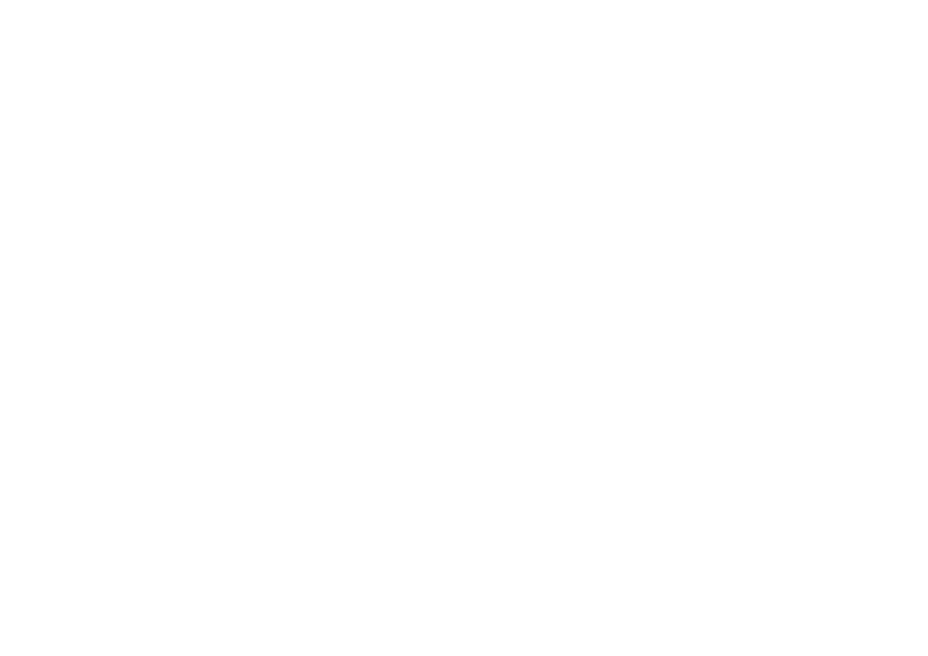
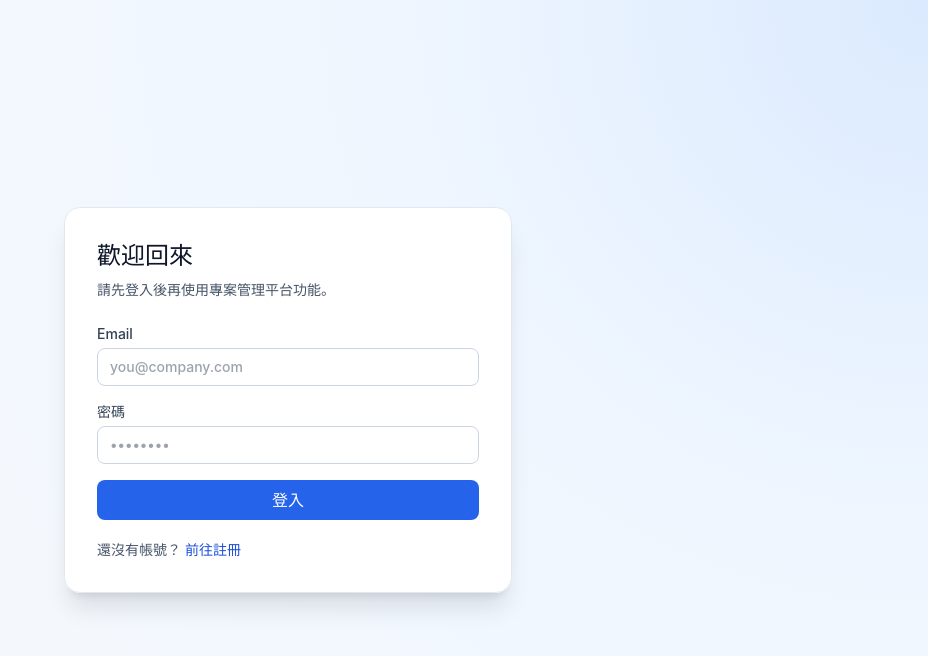
Before and after one commit to ZUIHUI/Project-Management-Platform, a React app in the folder apps/web/: page /#/login in a window 1280 px wide. Before the commit this address had no page. Shown: the top 656 px of the page, without its empty margins (352-1280 px from the left). Built offline with nearby package versions, Linux system fonts and the light colour scheme; the HTML template or start-up script is replaced by a standard one.

Commit message:
fix(web): enforce auth flow and show login/register changes

```diff
--- a/apps/web/src/App.jsx
+++ b/apps/web/src/App.jsx
@@ -1,18 +1,65 @@
-import { HashRouter, Routes, Route } from "react-router-dom";
+import { HashRouter, Navigate, Route, Routes } from "react-router-dom";
 import Dashboard from "./pages/Dashboard";
 import Projects from "./pages/Projects";
 import Tasks from "./pages/Tasks";
 import MainLayout from "./components/layout/MainLayout";
+import Login from "./pages/Login";
+import Register from "./pages/Register";
+
+const STORAGE_KEY = "pmp-authenticated";
+
+const isAuthenticated = () => localStorage.getItem(STORAGE_KEY) === "true";
+
+function ProtectedLayout({ onLogout }) {
+  if (!isAuthenticated()) {
+    return <Navigate to="/login" replace />;
+  }
+
+  return <MainLayout onLogout={onLogout} />;
+}
+
+function PublicOnly({ children }) {
+  if (isAuthenticated()) {
+    return <Navigate to="/" replace />;
+  }
+
+  return children;
+}
 
 export default function App() {
+  const handleAuthSuccess = () => {
+    localStorage.setItem(STORAGE_KEY, "true");
+  };
+
+  const handleLogout = () => {
+    localStorage.removeItem(STORAGE_KEY);
+  };
+
   return (
     <HashRouter>
       <Routes>
-        <Route path="/" element={<MainLayout />}>
+        <Route
+          path="/login"
+          element={(
+            <PublicOnly>
+              <Login onLoginSuccess={handleAuthSuccess} />
+            </PublicOnly>
+          )}
+        />
+        <Route
+          path="/register"
+          element={(
+            <PublicOnly>
+              <Register onRegisterSuccess={handleAuthSuccess} />
+            </PublicOnly>
+          )}
+        />
+        <Route path="/" element={<ProtectedLayout onLogout={handleLogout} />}>
           <Route index element={<Dashboard />} />
           <Route path="projects" element={<Projects />} />
           <Route path="tasks" element={<Tasks />} />
         </Route>
+        <Route path="*" element={<Navigate to="/" replace />} />
       </Routes>
     </HashRouter>
   );
--- a/apps/web/src/components/layout/MainLayout.jsx
+++ b/apps/web/src/components/layout/MainLayout.jsx
@@ -2,16 +2,14 @@
 import { Outlet } from "react-router-dom";
 import Onboarding from "../Onboarding";
 
-export default function MainLayout() {
+export default function MainLayout({ onLogout }) {
   return (
-    <div className="flex w-full h-max min-h-screen">
-      <Sidebar />
-      <main className="flex-1 bg-white px-8 py-6">
+    <div className="flex min-h-screen w-full bg-slate-50 text-slate-900">
+      <Sidebar onLogout={onLogout} />
+      <main className="flex-1 px-6 py-6 md:px-8">
         <Onboarding />
-        <div className="flex gap-8 h-full">
-          <div className="flex-1 min-w-[350px]">
-            <Outlet />
-          </div>
+        <div className="h-full rounded-xl border border-slate-200 bg-white p-5 shadow-sm md:p-6">
+          <Outlet />
         </div>
       </main>
     </div>
--- a/apps/web/src/index.css
+++ b/apps/web/src/index.css
@@ -1,83 +1,37 @@
+@tailwind base;
+@tailwind components;
+@tailwind utilities;
+
 :root {
-  font-family: system-ui, Avenir, Helvetica, Arial, sans-serif;
+  font-family: "Inter", "Noto Sans TC", "Segoe UI", sans-serif;
   line-height: 1.5;
   font-weight: 400;
-
-  color-scheme: light dark;
-  color: rgba(255, 255, 255, 0.87);
-  background-color: #242424;
-
+  color: #0f172a;
+  background: #f1f5f9;
   font-synthesis: none;
   text-rendering: optimizeLegibility;
   -webkit-font-smoothing: antialiased;
   -moz-osx-font-smoothing: grayscale;
 }
 
-a {
-  font-weight: 500;
-  color: #646cff;
-  text-decoration: inherit;
+* {
+  box-sizing: border-box;
 }
-
-a:hover {
-  color: #535bf2;
-}
-
-body {
-  margin: 0;
-  display: flex;
-  place-items: center;
-  min-width: 320px;
-  min-height: 100vh;
-}
-
-h1 {
-  font-size: 3.2em;
-  line-height: 1.1;
-}
-
-button {
-  border-radius: 8px;
-  border: 1px solid transparent;
-  padding: 0.6em 1.2em;
-  font-size: 1em;
-  font-weight: 500;
-  font-family: inherit;
-  background-color: #1a1a1a;
-  cursor: pointer;
-  transition: border-color 0.25s;
-}
-
-button:hover {
-  border-color: #646cff;
-}
-
-button:focus,
-button:focus-visible {
-  outline: 4px auto -webkit-focus-ring-color;
-}
-
-@media (prefers-color-scheme: light) {
-  :root {
-    color: #213547;
-    background-color: #ffffff;
-  }
-
-  a:hover {
-    color: #747bff;
-  }
-
-  button {
-    background-color: #f9f9f9;
-  }
-}
-
-@tailwind base;
-@tailwind components;
-@tailwind utilities;
 
 html,
 body,
 #root {
-  @apply w-full h-full min-h-screen m-0 p-0;
+  @apply w-full min-h-screen m-0 p-0;
 }
+
+body {
+  background: radial-gradient(circle at top right, #dbeafe 0%, #eff6ff 35%, #f8fafc 100%);
+  color: #0f172a;
+}
+
+button,
+input,
+select,
+textarea {
+  font: inherit;
+}
--- /dev/null
+++ b/apps/web/src/pages/Login.jsx
@@ -0,0 +1,68 @@
+import { Link, useNavigate } from "react-router-dom";
+import { useState } from "react";
+
+export default function Login({ onLoginSuccess }) {
+  const navigate = useNavigate();
+  const [form, setForm] = useState({ email: "", password: "" });
+  const [error, setError] = useState("");
+
+  const handleSubmit = (event) => {
+    event.preventDefault();
+    if (!form.email.trim() || !form.password.trim()) {
+      setError("請輸入 Email 與密碼");
+      return;
+    }
+
+    onLoginSuccess?.();
+    navigate("/");
+  };
+
+  return (
+    <div className="flex min-h-screen items-center justify-center px-4 py-10">
+      <div className="w-full max-w-md rounded-2xl border border-slate-200 bg-white/95 p-8 shadow-xl backdrop-blur">
+        <h1 className="text-2xl font-bold text-slate-900">歡迎回來</h1>
+        <p className="mt-2 text-sm text-slate-600">請先登入後再使用專案管理平台功能。</p>
+
+        <form className="mt-6 space-y-4" onSubmit={handleSubmit}>
+          <label className="block text-sm font-medium text-slate-700">
+            Email
+            <input
+              type="email"
+              className="mt-1 w-full rounded-lg border border-slate-300 px-3 py-2 outline-none transition focus:border-blue-500 focus:ring-2 focus:ring-blue-100"
+              placeholder="you@company.com"
+              value={form.email}
+              onChange={(event) => setForm((prev) => ({ ...prev, email: event.target.value }))}
+            />
+          </label>
+
+          <label className="block text-sm font-medium text-slate-700">
+            密碼
+            <input
+              type="password"
+              className="mt-1 w-full rounded-lg border border-slate-300 px-3 py-2 outline-none transition focus:border-blue-500 focus:ring-2 focus:ring-blue-100"
+              placeholder="••••••••"
+              value={form.password}
+              onChange={(event) => setForm((prev) => ({ ...prev, password: event.target.value }))}
+            />
+          </label>
+
+          {error ? <p className="text-sm text-red-600">{error}</p> : null}
+
+          <button
+            type="submit"
+            className="w-full rounded-lg bg-blue-600 px-4 py-2 font-semibold text-white transition hover:bg-blue-700"
+          >
+            登入
+          </button>
+        </form>
+
+        <p className="mt-5 text-sm text-slate-600">
+          還沒有帳號？
+          <Link to="/register" className="ml-1 font-semibold text-blue-700 hover:text-blue-800">
+            前往註冊
+          </Link>
+        </p>
+      </div>
+    </div>
+  );
+}
--- /dev/null
+++ b/apps/web/src/pages/Register.jsx
@@ -0,0 +1,79 @@
+import { Link, useNavigate } from "react-router-dom";
+import { useState } from "react";
+
+export default function Register({ onRegisterSuccess }) {
+  const navigate = useNavigate();
+  const [form, setForm] = useState({ name: "", email: "", password: "" });
+  const [error, setError] = useState("");
+
+  const handleSubmit = (event) => {
+    event.preventDefault();
+    if (!form.name.trim() || !form.email.trim() || !form.password.trim()) {
+      setError("請完整填寫註冊資訊");
+      return;
+    }
+
+    onRegisterSuccess?.();
+    navigate("/");
+  };
+
+  return (
+    <div className="flex min-h-screen items-center justify-center px-4 py-10">
+      <div className="w-full max-w-md rounded-2xl border border-slate-200 bg-white/95 p-8 shadow-xl backdrop-blur">
+        <h1 className="text-2xl font-bold text-slate-900">建立帳號</h1>
+        <p className="mt-2 text-sm text-slate-600">註冊成功後會直接進入專案管理首頁。</p>
+
+        <form className="mt-6 space-y-4" onSubmit={handleSubmit}>
+          <label className="block text-sm font-medium text-slate-700">
+            姓名
+            <input
+              type="text"
+              className="mt-1 w-full rounded-lg border border-slate-300 px-3 py-2 outline-none transition focus:border-blue-500 focus:ring-2 focus:ring-blue-100"
+              placeholder="王小明"
+              value={form.name}
+              onChange={(event) => setForm((prev) => ({ ...prev, name: event.target.value }))}
+            />
+          </label>
+
+          <label className="block text-sm font-medium text-slate-700">
+            Email
+            <input
+              type="email"
+              className="mt-1 w-full rounded-lg border border-slate-300 px-3 py-2 outline-none transition focus:border-blue-500 focus:ring-2 focus:ring-blue-100"
+              placeholder="you@company.com"
+              value={form.email}
+              onChange={(event) => setForm((prev) => ({ ...prev, email: event.target.value }))}
+            />
+          </label>
+
+          <label className="block text-sm font-medium text-slate-700">
+            密碼
+            <input
+              type="password"
+              className="mt-1 w-full rounded-lg border border-slate-300 px-3 py-2 outline-none transition focus:border-blue-500 focus:ring-2 focus:ring-blue-100"
+              placeholder="至少 8 碼"
+              value={form.password}
+              onChange={(event) => setForm((prev) => ({ ...prev, password: event.target.value }))}
+            />
+          </label>
+
+          {error ? <p className="text-sm text-red-600">{error}</p> : null}
+
+          <button
+            type="submit"
+            className="w-full rounded-lg bg-blue-600 px-4 py-2 font-semibold text-white transition hover:bg-blue-700"
+          >
+            註冊帳號
+          </button>
+        </form>
+
+        <p className="mt-5 text-sm text-slate-600">
+          已經有帳號？
+          <Link to="/login" className="ml-1 font-semibold text-blue-700 hover:text-blue-800">
+            前往登入
+          </Link>
+        </p>
+      </div>
+    </div>
+  );
+}
```
Also changed, not shown: apps/web/src/components/layout/Sidebar.jsx (+46 -48 lines).
